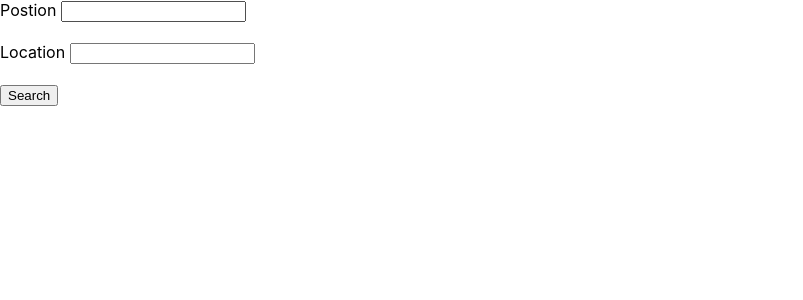
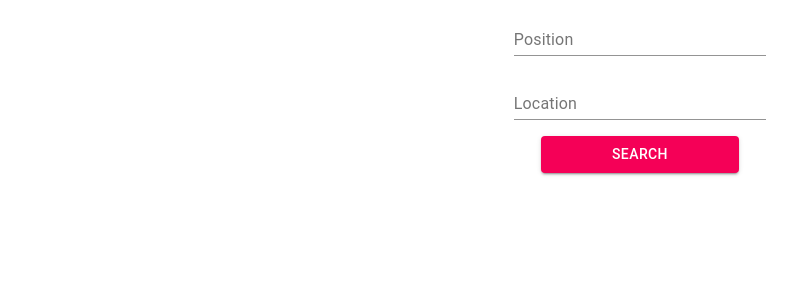
Before and after one commit to Abdugaffor-97/Module-7-D2-Jobs-Search-Engine, a React (Create React App) app: page / in a window 1280 px wide. Shown: the top 300 px of the page, without its empty margins (0-803 px from the left). Built offline with nearby package versions, Linux system fonts and the light colour scheme.

Commit message:
Implemented material ui

```diff
--- a/src/App.css
+++ b/src/App.css
@@ -1,3 +1,13 @@
+.App {
+  text-align: center;
+}
+
+.job-container {
+  border: 1px solid black;
+  margin: 15px 30px;
+  padding: 15px;
+}
+
 .job-cover {
   height: 15em;
 }
--- a/src/App.js
+++ b/src/App.js
@@ -1,6 +1,6 @@
 import "./App.css";
-import Home from "./components/home";
-import Detail from "./components/detail";
+import Home from "./pages/home";
+import Detail from "./pages/detail";
 import { Route } from "react-router-dom";
 
 function App() {
--- a/src/components/job/Job.jsx
+++ b/src/components/job/Job.jsx
@@ -1,3 +1,5 @@
+import Button from "@material-ui/core/Button";
+
 const Job = ({
   id,
   title,
@@ -6,11 +8,10 @@ const Job = ({
   setSelectedJob,
   JobSelected,
 }) => (
-  <li
+  <div
     onClick={() => setSelectedJob(id)}
-    className={JobSelected === id ? "border-thick card mt-3" : "card mt-3"}
+    className={JobSelected === id ? "border-thick " : "job-container"}
     key={title}
-    style={{ cursor: "pointer" }}
   >
     <div className="media card-body">
       <img className="job-image" src={company_logo} alt="Job cover" />
@@ -19,7 +20,13 @@ const Job = ({
         <p>{company}</p>
       </div>
     </div>
-  </li>
+    <Button variant="contained" color="primary">
+      Add To Compare
+    </Button>
+    <Button variant="contained" color="primary">
+      Details
+    </Button>
+  </div>
 );
 
 export default Job;
--- a/src/components/joblist/Joblist.jsx
+++ b/src/components/joblist/Joblist.jsx
@@ -2,7 +2,7 @@ import Job from "../job";
 
 function Joblist({ jobs, setSelectedJob, selectedJob }) {
   return (
-    <ul className="col-md-4">
+    <>
       {jobs.map((job, idx) => (
         <Job
           {...job}
@@ -11,7 +11,7 @@ function Joblist({ jobs, setSelectedJob, selectedJob }) {
           selectedJob={selectedJob}
         />
       ))}
-    </ul>
+    </>
   );
 }
 
--- a/src/components/home/Home.jsx
+++ b/src/pages/home/Home.jsx
@@ -1,8 +1,35 @@
 import { useState } from "react";
-import Joblist from "../joblist";
-import JobDetail from "../detail";
+import Joblist from "../../components/joblist";
+import Button from "@material-ui/core/Button";
+
+import React from "react";
+import { makeStyles } from "@material-ui/core/styles";
+import TextField from "@material-ui/core/TextField";
+
+const useStyles = makeStyles((theme) => ({
+  root: {
+    "& > *": {
+      margin: theme.spacing(1),
+      width: "25ch",
+    },
+  },
+}));
+
+export function BasicTextFields() {
+  const classes = useStyles();
+
+  return (
+    <form className={classes.root} noValidate autoComplete="off">
+      <TextField id="standard-basic" label="Standard" />
+      <TextField id="filled-basic" label="Filled" variant="filled" />
+      <TextField id="outlined-basic" label="Outlined" variant="outlined" />
+      <Button>search</Button>
+    </form>
+  );
+}
 
 export default function Home() {
+  const classes = useStyles();
   const [form, setForm] = useState({ position: "", location: "" });
   const [jobs, setJobs] = useState(null);
 
@@ -34,28 +61,33 @@ export default function Home() {
 
   return (
     <header>
-      <form onSubmit={submitForm} className="text-center">
-        <label htmlFor="position">Postion </label>
-        <input
+      <form
+        onSubmit={submitForm}
+        className={classes.root}
+        noValidate
+        autoComplete="off"
+      >
+        <TextField
           id="position"
           value={form.position}
           type="text"
           name="position"
           onChange={updateForm}
+          label="Position"
         />
         <br />
-        <br />
-        <label htmlFor="location">Location </label>
-        <input
+        <TextField
           id="location"
           value={form.location}
           type="text"
           name="location"
           onChange={updateForm}
+          label="Location"
         />
         <br />
-        <br />
-        <button type="submit">Search</button>
+        <Button variant="contained" color="secondary" type="submit">
+          search
+        </Button>
       </form>
 
       {jobs && (
@@ -65,7 +97,6 @@ export default function Home() {
             selectedJob={selectedJob}
             setSelectedJob={setSelectedJob}
           />
-          <JobDetail selectedJob={selectedJob} />
         </div>
       )}
     </header>
```
Also changed, not shown: src/pages/detail/Detail.jsx (renamed from src/components/detail/Detail.jsx), src/pages/detail/index.js (renamed from src/components/detail/index.js), src/pages/home/index.js (renamed from src/components/home/index.js).
